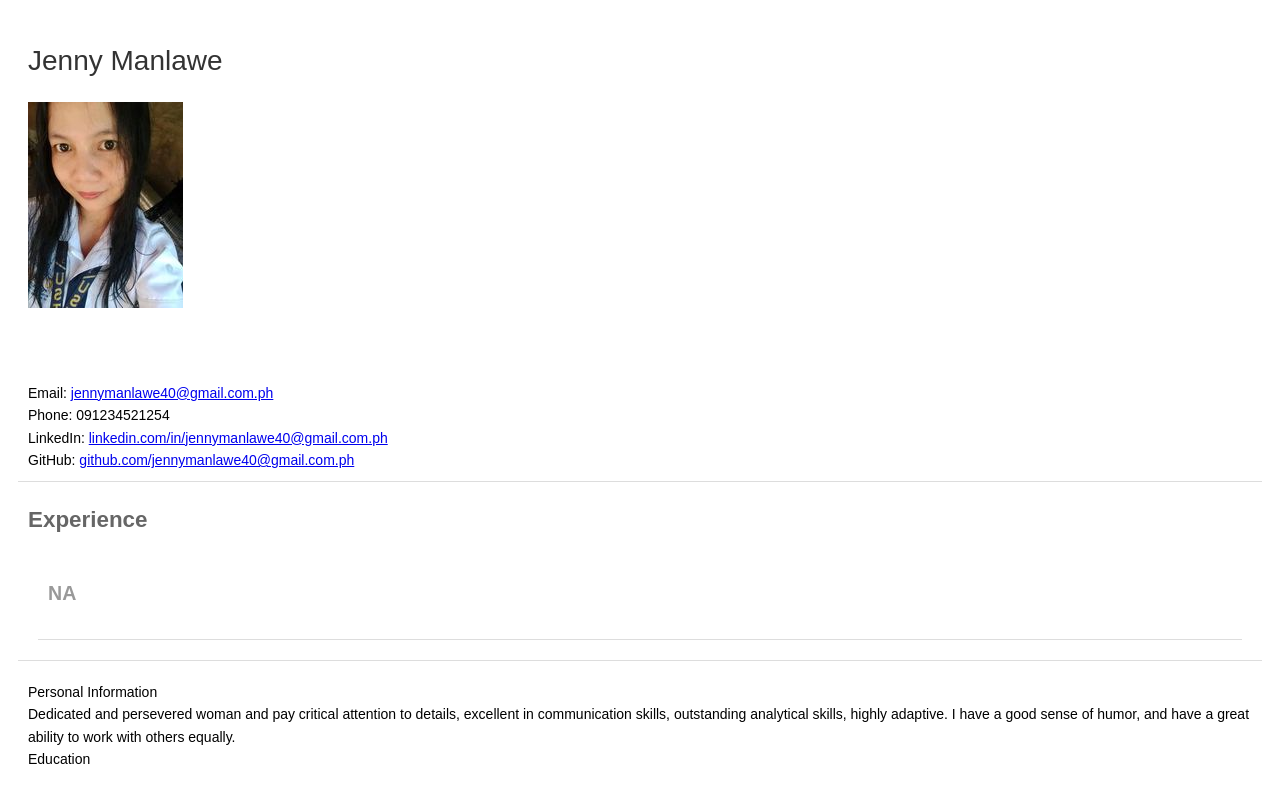
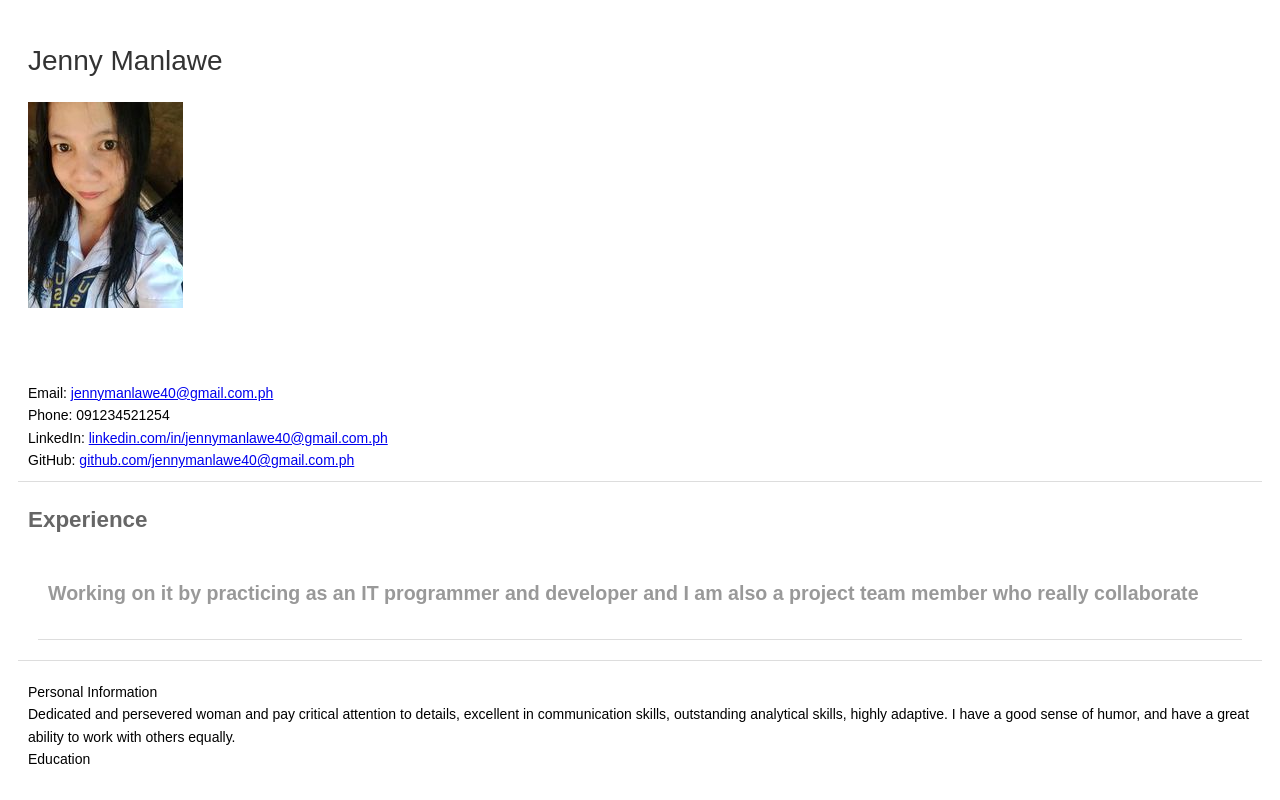
Before and after one commit to JennyManlawe3/CV, a plain HTML site: page index.html in a window 1280 px wide. Shown: the top 800 px of the page. Drawn offline with Linux system fonts and the light colour scheme.

Commit message:
Update index.html

```diff
--- a/index.html
+++ b/index.html
@@ -22,7 +22,7 @@ h1 { font-size: 2em; font-weight: normal; color: #333; }
       </p>
      </div> <div class="section">
  <h2>Experience</h2> <div class="section">
-  <h3>NA</h3>
+  <h3>Working on it by practicing as an IT programmer and developer and I am also a project team member who really collaborate</h3>
   <p></p>
  </div>  </div>
     </div> <div class="section">
```
